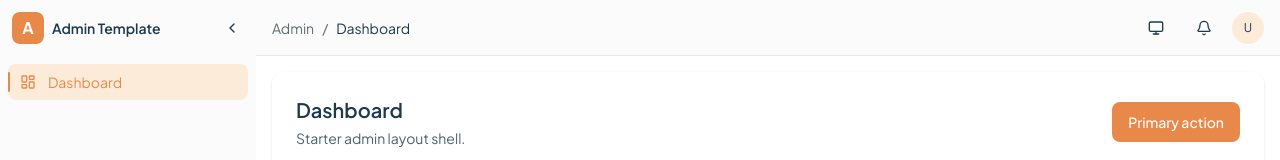
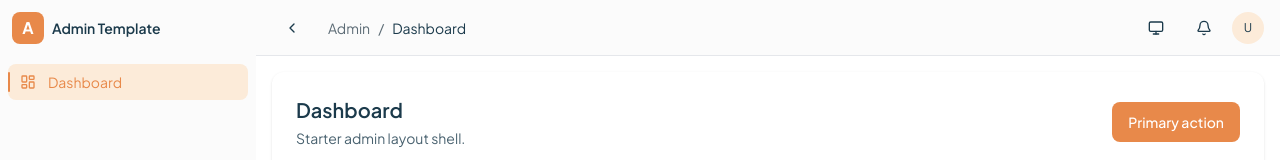
Before and after one commit to razu71/sad, a Vue app: page /admin/dashboard in a window 1280 px wide. Shown: the top 160 px of the page. Built offline with nearby package versions, Linux system fonts and the light colour scheme.

Commit message:
collapse

```diff
--- a/src/components/app/SidebarNav.vue
+++ b/src/components/app/SidebarNav.vue
@@ -1,6 +1,6 @@
 <script setup lang="ts">
 import { reactive } from 'vue'
-import { ChevronDown, ChevronLeft, ChevronRight, Menu } from 'lucide-vue-next'
+import { ChevronDown, ChevronRight } from 'lucide-vue-next'
 import { RouterLink, useRoute } from 'vue-router'
 import type { NavItem } from '@/types/NavItem'
 import { nav } from '@/lib/nav'
@@ -14,7 +14,6 @@ const props = defineProps<{
 }>()
 
 const emit = defineEmits<{
-  'update:collapsed': [value: boolean]
   navigate: [to: string | undefined]
 }>()
 
@@ -55,17 +54,8 @@ function isAllowed(item: NavItem) {
 
 <template>
   <div class="h-full">
-    <div class="flex items-center justify-between px-2 py-2">
+    <div class="flex items-center px-2 py-2">
       <AppLogo :collapsed="collapsed" />
-      <button
-        type="button"
-        class="inline-flex h-8 w-8 items-center justify-center rounded-[var(--radius-sm)] text-[var(--sidebar-text)] hover:bg-[var(--sidebar-active-bg)] hover:text-[var(--sidebar-active-text)]"
-        :aria-label="collapsed ? 'Expand sidebar' : 'Collapse sidebar'"
-        @click="emit('update:collapsed', !collapsed)"
-      >
-        <ChevronRight v-if="collapsed" class="h-4 w-4" />
-        <ChevronLeft v-else class="h-4 w-4" />
-      </button>
     </div>
     <nav aria-label="Primary" :class="cn('flex flex-col gap-1 px-2 py-2', collapsed ? 'items-center' : '')">
     <template v-for="item in nav.filter(isAllowed)" :key="itemKey(item)">
--- a/src/components/app/Topbar.vue
+++ b/src/components/app/Topbar.vue
@@ -1,6 +1,6 @@
 <script setup lang="ts">
 import { ref } from 'vue'
-import { Bell, Menu } from 'lucide-vue-next'
+import { Bell, ChevronLeft, ChevronRight, Menu } from 'lucide-vue-next'
 import Breadcrumbs from '@/components/app/Breadcrumbs.vue'
 import NotificationsPanel, { type NotificationItem } from '@/components/app/NotificationsPanel.vue'
 import ThemeToggle from '@/components/app/ThemeToggle.vue'
@@ -20,6 +20,10 @@ function openMobileMenu() {
   ui.setMobileOpen(true)
 }
 
+function toggleSidebar() {
+  ui.setCollapsed(!ui.collapsed)
+}
+
 function markAllRead() {
   notifications.value = notifications.value.map((item) => ({ ...item, read: true }))
 }
@@ -30,6 +34,10 @@ function markAllRead() {
     <div class="flex items-center gap-4">
       <Button variant="ghost" size="icon" class="md:hidden" aria-label="Open menu" @click="openMobileMenu">
         <Menu class="h-4 w-4" />
+      </Button>
+      <Button variant="ghost" size="icon" class="hidden md:inline-flex" :aria-label="ui.collapsed ? 'Expand sidebar' : 'Collapse sidebar'" @click="toggleSidebar">
+        <ChevronRight v-if="ui.collapsed" class="h-4 w-4" />
+        <ChevronLeft v-else class="h-4 w-4" />
       </Button>
       <Breadcrumbs />
     </div>
```
